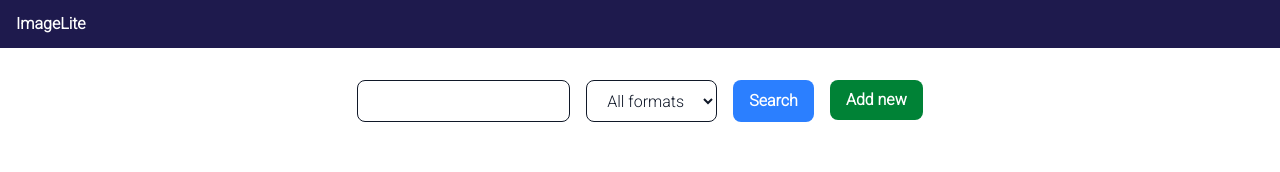
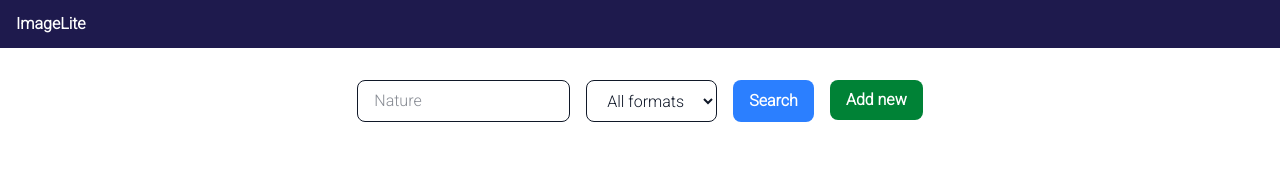
Before and after one commit to rlimapro/images-repository-frontend, a Next.js app: page /galeria in a window 1280 px wide. Shown: the top 172 px of the page. Built offline with nearby package versions, Linux system fonts and the light colour scheme.

Commit message:
InputText component

```diff
--- a/src/app/galeria/page.tsx
+++ b/src/app/galeria/page.tsx
@@ -1,6 +1,6 @@
 'use client'
 
-import { Template, ImageCard, Button }  from "@/components"
+import { Template, ImageCard, Button, InputText }  from "@/components"
 import { Image } from '@/resources'
 import { useImageService } from '@/resources'
 import { useState } from 'react'
@@ -41,9 +41,7 @@ export default function GaleriaPage() {
 
             <section className="flex flex-col items-center justify-center my-5">
                 <div className="flex space-x-4">
-                    <input type="text"
-                           onChange={event => setQuery(event.target.value)}
-                           className="border px-4 py-2 rounded-lg text-gray-900" />
+                    <InputText placeholder="Nature" onChange={event => setQuery(event.target.value)} />
                     <select onChange={event => setExtension(event.target.value)}
                             className="border px-4 py-2 rounded-lg text-gray-900 cursor-pointer">
                         <option value="">All formats</option>
--- a/src/components/index.ts
+++ b/src/components/index.ts
@@ -1,3 +1,4 @@
 export { default as Template } from "./Template"
 export { default as ImageCard } from "./ImageCard"
 export { Button } from "./button"
+export { InputText } from './input'
--- /dev/null
+++ b/src/components/input/InputText.tsx
@@ -0,0 +1,17 @@
+import React from "react"
+
+interface InputTextProps {
+    style?: string;
+    placeholder ?: string;
+    onChange: (event : React.ChangeEvent<HTMLInputElement>) => void;
+}
+
+const InputText = ({ style, ...outrasProps } : InputTextProps) => {
+    return (
+        <input type="text"
+               {...outrasProps}
+               className={`${style} border px-4 py-2 rounded-lg text-gray-900`} />
+    );
+}
+
+export default InputText;
--- /dev/null
+++ b/src/components/input/index.ts
@@ -0,0 +1 @@
+export { default as InputText } from './InputText'
```
